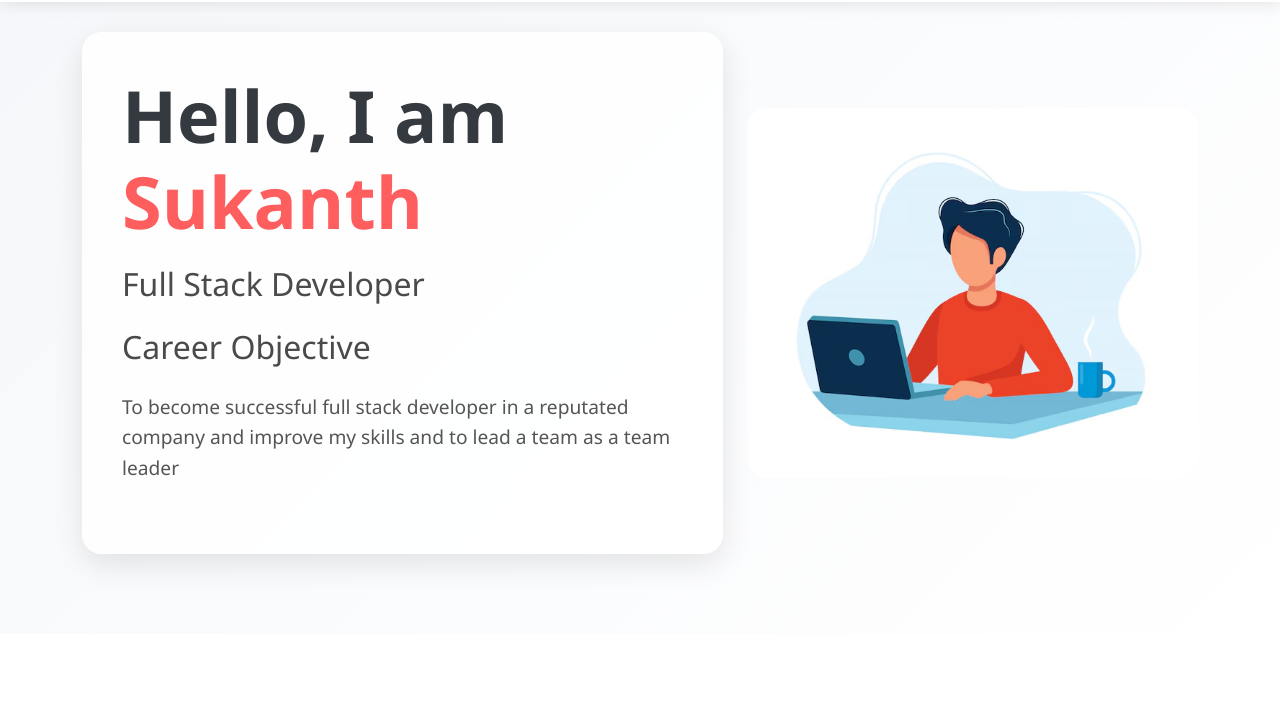
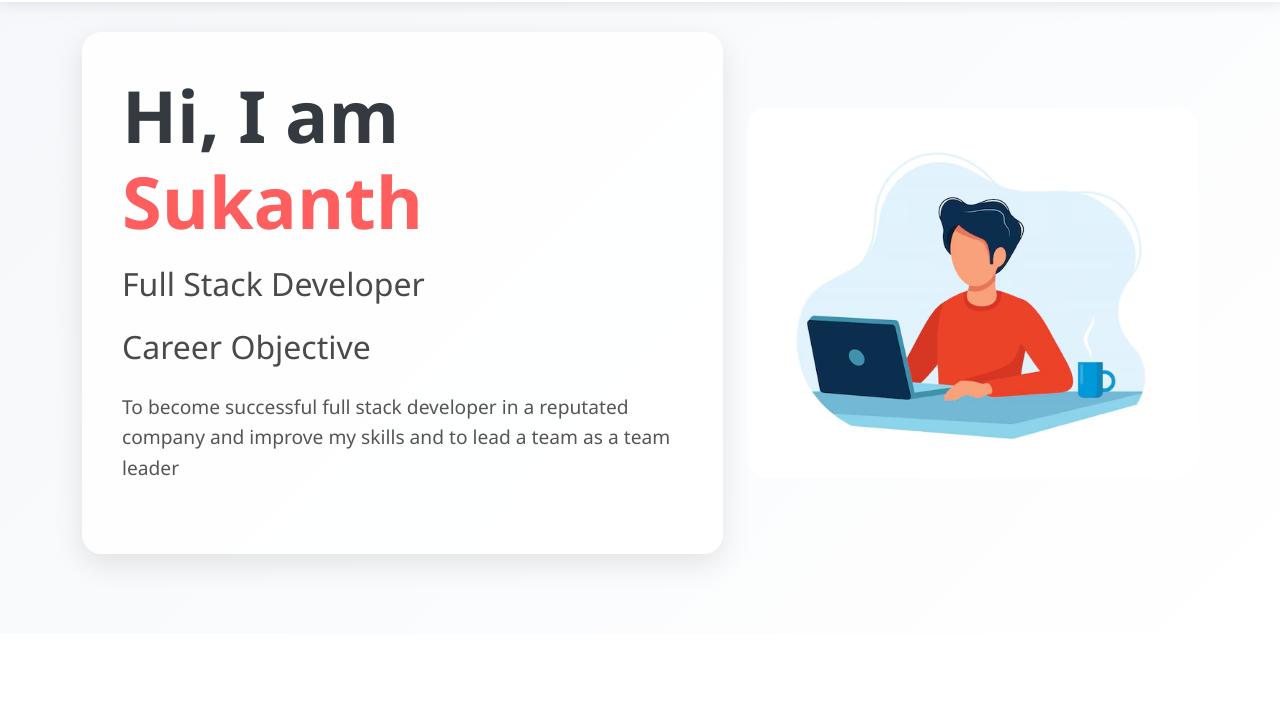
Before and after one commit to Sukanth-R/devdemo1, a plain HTML site: page index.html in a window 1280 px wide. Shown: the part 88-800 px from the top of the page. Drawn offline with Linux system fonts and the light colour scheme.

Commit message:
second commit

```diff
--- a/index.html
+++ b/index.html
@@ -708,7 +708,7 @@
                 <div class="row align-items-center">
                     <div class="col-lg-7 col-md-12 mb-5 mb-lg-0">
                         <div class="card hero-card">
-                            <h1 class="hero-title">Hello, I am <small>Sukanth</small></h1>
+                            <h1 class="hero-title">Hi, I am <small>Sukanth</small></h1>
                             <h4 class="hero-subtitle">Full Stack Developer</h4>
                             <h4 class="hero-subtitle">Career Objective</h4>
                             <p class="hero-text">
```
